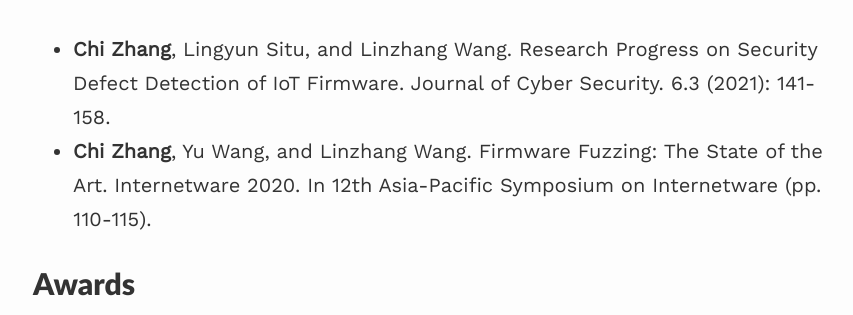
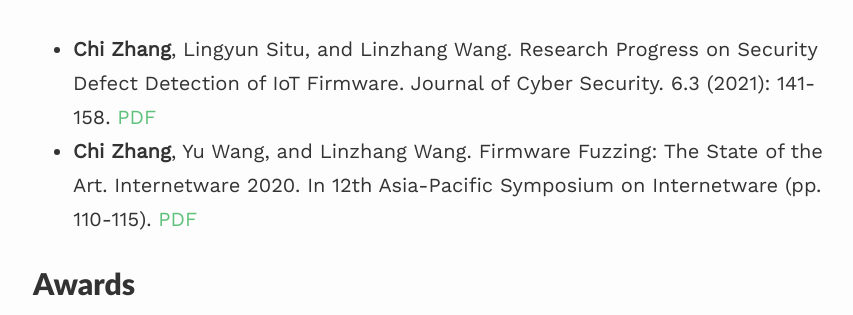
Before and after one commit to ch1zhang/ch1zhang.github.io, a Jekyll site: the page built from index.md, in a window 1280 px wide. Shown: the part 606-921 px from the top of the page, without its empty margins (207-1060 px from the left). Built offline with Jekyll 4.4.1, drawn with Linux system fonts in a browser that asks for light colours; nearby versions of some CDN libraries.

Commit message:
update paper link

```diff
--- a/index.md
+++ b/index.md
@@ -13,8 +13,8 @@ His research interests span software engineering and machine learning, including
 
 
 ## Publication
-- __Chi Zhang__, Lingyun Situ, and Linzhang Wang. Research Progress on Security Defect Detection of IoT Firmware. Journal of Cyber Security. 6.3 (2021): 141-158.
-- __Chi Zhang__, Yu Wang, and Linzhang Wang. Firmware Fuzzing: The State of the Art. Internetware 2020. In 12th Asia-Pacific Symposium on Internetware (pp. 110-115).
+- __Chi Zhang__, Lingyun Situ, and Linzhang Wang. Research Progress on Security Defect Detection of IoT Firmware. Journal of Cyber Security. 6.3 (2021): 141-158. [PDF](http://jcs.iie.ac.cn/ch/reader/view_abstract.aspx?file_no=20210309&flag=1)
+- __Chi Zhang__, Yu Wang, and Linzhang Wang. Firmware Fuzzing: The State of the Art. Internetware 2020. In 12th Asia-Pacific Symposium on Internetware (pp. 110-115). [PDF](https://dl.acm.org/doi/pdf/10.1145/3457913.3457934)
 
 
 ## Awards
```
